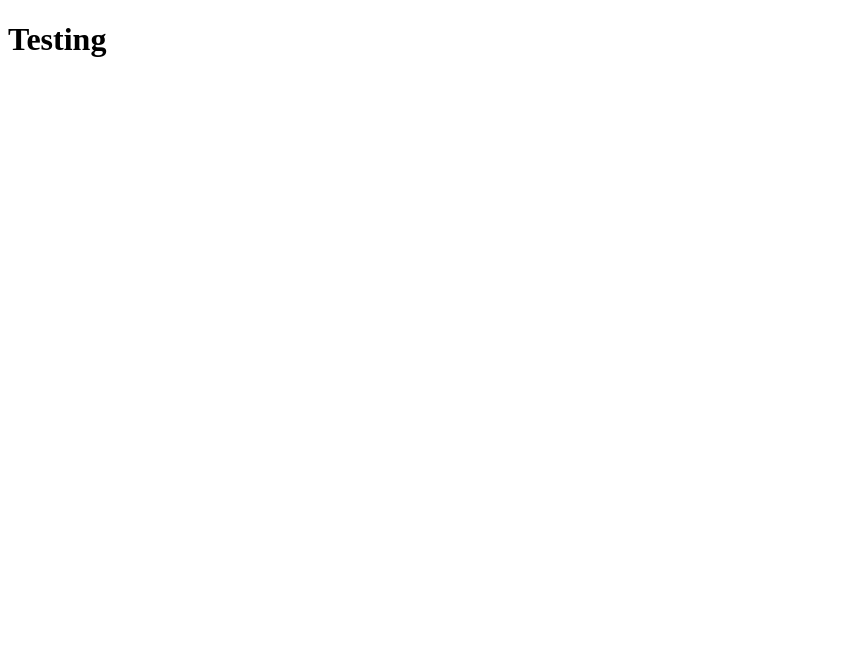
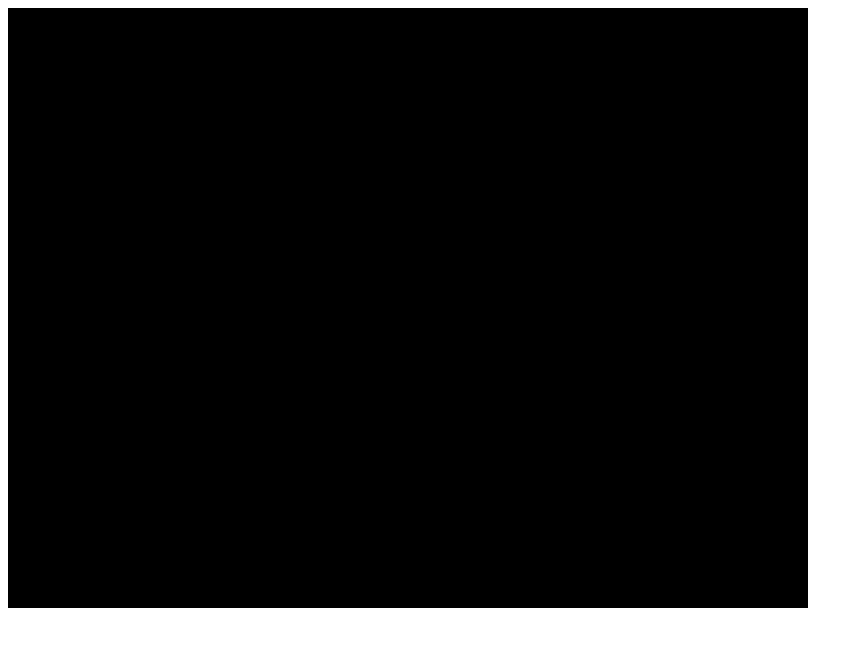
Before and after one commit to cg20221i/learning-webgl-Vsollery, a plain HTML site: page index.html in a window 1280 px wide. Shown: the whole page, without its empty margins (0-863 px from the left). Drawn offline with Linux system fonts and the light colour scheme.

Commit message:
finished

```diff
--- a/index.html
+++ b/index.html
@@ -4,10 +4,12 @@
     <meta charset="UTF-8">
     <meta http-equiv="X-UA-Compatible" content="IE=edge">
     <meta name="viewport" content="width=device-width, initial-scale=1.0">
-    <title>Document</title>
+    <title>Learning WebGL</title>
 </head>
-<body>
-    <h1>Testing</h1>
-
+<body onload="main()">
+    <canvas id="myCanvas" width="800" height="600">
+        Your browser does not support WebGL
+    </canvas>
+    <script src="main.js"></script>
 </body>
 </html>
--- a/main.js
+++ b/main.js
@@ -1,4 +1,33 @@
-() => {
-    var canvas = document.getElementsByClassById("myCanvas");
+function main() {
+    var canvas = document.getElementById("myCanvas");
     var gl = canvas.getContext("webgl");
-}
+
+    var vertexShaderCode = `
+    void main() {
+
+    }
+    `;
+
+    var vertexShader = gl.createShader(gl.VERTEX_SHADER);
+    gl.shaderSource(vertexShader, vertexShaderCode);
+    gl.compileShader(vertexShader);
+
+    var fragmentShaderCode = `
+    void main() {
+
+    }
+    `;
+
+    var fragmentShader = gl.createShader(gl.FRAGMENT_SHADER);
+    gl.shaderSource(fragmentShader, fragmentShaderCode);
+    gl.compileShader(fragmentShader);
+
+    var shaderProgram = gl.createProgram();
+    gl.attachShader(shaderProgram, vertexShader);
+    gl.attachShader(shaderProgram, fragmentShader);
+    gl.linkProgram(shaderProgram);
+    gl.useProgram(shaderProgram);
+
+    gl.clearColor(0.0, 0.0, 0.0, 1.0);
+    gl.clear(gl.COLOR_BUFFER_BIT);
+  }
```
